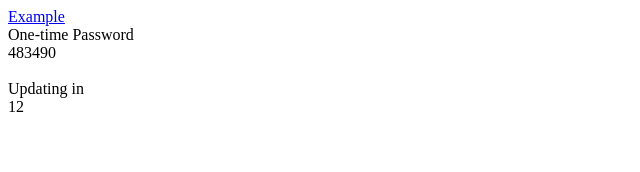
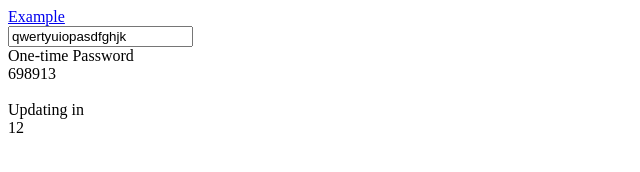
Before and after one commit to Elshad/demo_totp, a plain HTML site: page index.html in a window 1280 px wide. Shown: the whole page, without its empty margins (0-640 px from the left). Drawn offline with nearby package versions, Linux system fonts and the light colour scheme.

Commit message:
Update index.html

```diff
--- a/index.html
+++ b/index.html
@@ -9,7 +9,8 @@
   </head>
   <body>
     <a href="http://blog.tinisles.com/2011/10/google-authenticator-one-time-password-algorithm-in-javascript/">Example</a><br>
-    <div id="secret" style="display:none;">qwertyuiopasdfghjk</div>
+    <div id="secretT" style="display:none;">qwertyuiopasdfghjk</div>
+    <input type="text" id="secret" value="qwertyuiopasdfghjk" /><br>
     <div class="clearfix">
                         <label>One-time Password</label>
                         <div class="input"><span class="label label-primary" id='otp'></span></div>
```
